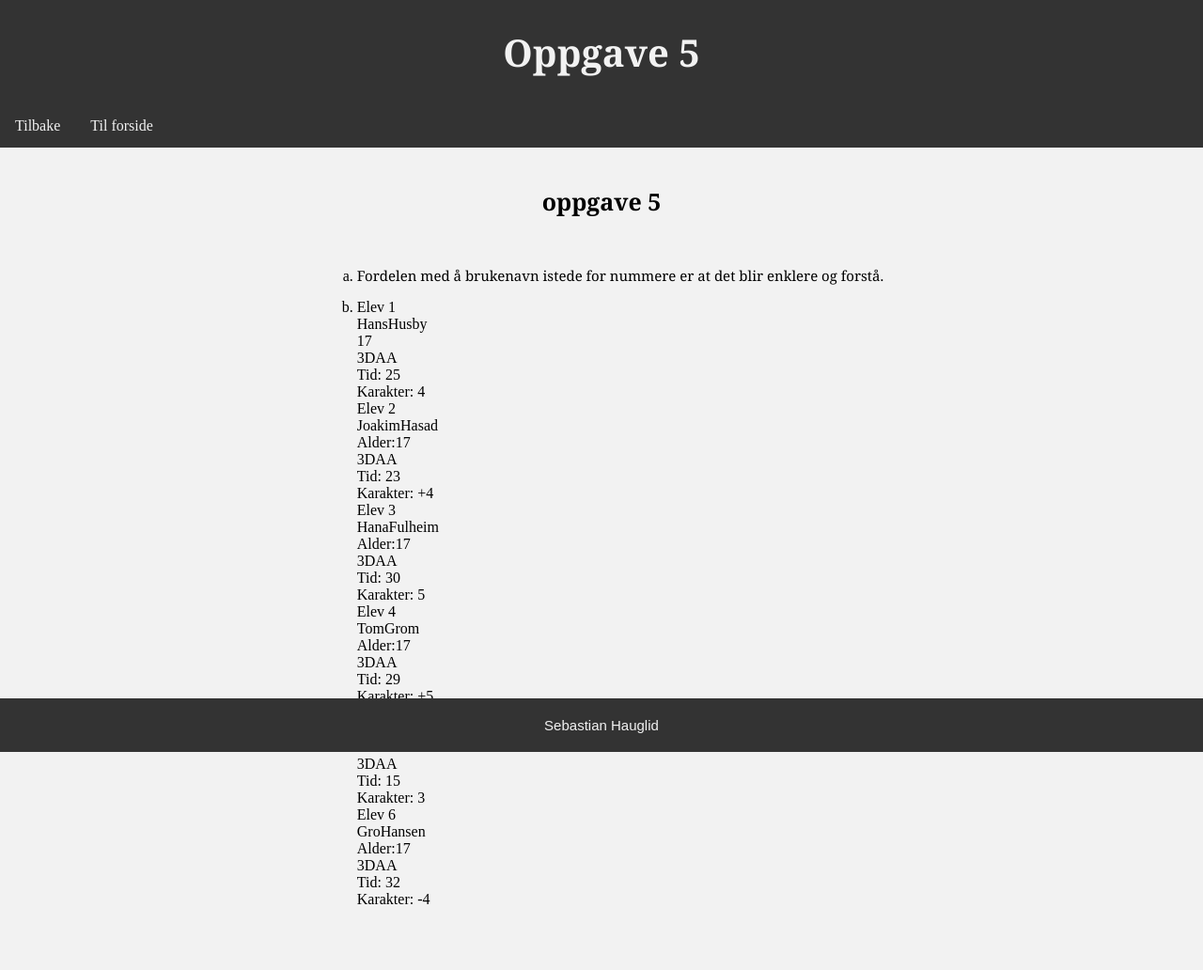
After one commit to TheBaconLord/htdocs, a PHP site: page /oblig3/oppgave5/index.php in a window 1280 px wide. The commit adds this page. Shown: the whole page at 94% size. Run offline with PHP 8.4, Linux system fonts and the light colour scheme.

Commit message:
oblig 3oppgave forandringer

```diff
--- a/1/main.css
+++ b/1/main.css
@@ -76,6 +76,7 @@ h3{
     }
     #content {
       padding-bottom: 50px;
+      padding-top: 20px;
 
       display: flex;
       align-content: center;
@@ -89,3 +90,9 @@ text-align: center;
 font-family: Arial, "Helvetica Neue", Helvetica, sans-serif;
 color: #f2f2f2;
  }
+ .abc{
+  list-style-type: lower-latin;
+}
+table, tr, td {
+  border: 1px solid black;
+}
--- /dev/null
+++ b/1/oblig3/experimental/index.php
@@ -0,0 +1,6 @@
+<?phpfunction standard_array_compare($a, $b) {
+  if (count($a) < count(b)) {
+    return -1;
+  } elseif (count($a) > count($b)) {
+    return 1;...
+    ?>
--- a/1/oblig3/index.php
+++ b/1/oblig3/index.php
@@ -15,6 +15,9 @@
 <a href="oppgave2"> Oppgave 2</a>
 <a href="oppgave3"> Oppgave 3</a>
 <a href="oppgave4"> Oppgave 4</a>
+<a href="oppgave5"> Oppgave 5</a>
+<a href="oppgave6"> Oppgave 6</a>
+<a href="oppgave7"> Oppgave 7</a>
 <a href="../">Til forside</a>
 
 </div>
--- a/1/oblig3/oppgave4/oppgave4.css
+++ b/1/oblig3/oppgave4/oppgave4.css
@@ -0,0 +1,3 @@
+.li{
+    border: 20px;
+}
--- /dev/null
+++ b/1/oblig3/oppgave5/index.php
@@ -0,0 +1,132 @@
+<!DOCTYPE html>
+<html lang="en">
+<head>
+    <link rel="stylesheet" href="../../main.css">
+    <link rel="stylesheet" href="../oblig3.css">
+    <link rel="stylesheet" href="oppgave5.css">
+    <title>Oppgave 5</title>
+</head>
+<body>
+    <div class="header">
+        <h1>Oppgave 5</h1>
+    </div>
+    <div class="topnav">
+        <a href="../">Tilbake</a>
+        <a href="../../">Til forside</a>
+    </div>
+    <div  id="content">
+        <h2>oppgave 5</h2>
+            <ol class= "abc">
+                <li>
+                    <p>Fordelen med å brukenavn istede for nummere er at det blir enklere og forstå.</p>
+                </li>
+                <li>
+                    <?php
+                        $elev1 = array("Fornavn" => "Hans", "Etternavn" => "Husby", "Klasse" => "3DAA", "Tid" => "25", "Alder" => "17", "Karakter" => "4");
+                        $elev2 = array("Fornavn" => "Joakim", "Etternavn" => "Hasad", "Klasse" => "3DAA", "Tid" => "23", "Alder" => "17", "Karakter" => "+4");
+                        $elev3 = array("Fornavn" => "Hana", "Etternavn" => "Fulheim", "Klasse" => "3DAA", "Tid" => "30", "Alder" => "17", "Karakter" => "5");
+                        $elev4 = array("Fornavn" => "Tom", "Etternavn" => "Grom", "Klasse" => "3DAA", "Tid" => "29", "Alder" => "17", "Karakter" => "+5");
+                        $elev5 = array("Fornavn" => "Oskar", "Etternavn" => "Hjemen", "Klasse" => "3DAA", "Tid" => "15", "Alder" => "17", "Karakter" => "3");
+                        $elev6 = array("Fornavn" => "Gro", "Etternavn" => "Hansen", "Klasse" => "3DAA", "Tid" => "32", "Alder" => "17", "Karakter" => "-4");
+
+                        $elev1['Fornavn'] = "Hans";
+                        $elev1['Etternavn'] = "Husby";
+                        $elev1['Klasse'] = "3DAA";
+                        $elev1['Tid'] = "25";
+                        $elev1['Alder'] = "17";
+                        $elev1['Karakter'] = "4";
+
+                        $elev2['Fornavn'] = "Joakim";
+                        $elev2['Etternavn'] = "Hasad";
+                        $elev2['Klasse'] = "3DAA";
+                        $elev2['Tid'] = "23";
+                        $elev2['Alder'] = "17";
+                        $elev2['Karakter'] = "+4";
+
+                        $elev3['Fornavn'] = "Hana";
+                        $elev3['Etternavn'] = "Fulheim";
+                        $elev3['Klasse'] = "3DAA";
+                        $elev3['Tid'] = "30";
+                        $elev3['Alder'] = "17";
+                        $elev3['Karakter'] = "5";
+
+                        $elev4['Fornavn'] = "Tom";
+                        $elev4['Etternavn'] = "Grom";
+                        $elev4['Klasse'] = "3DAA";
+                        $elev4['Tid'] = "29";
+                        $elev4['Alder'] = "17";
+                        $elev4['Karakter'] = "+5";
+
+                        $elev5['Fornavn'] = "Oskar";
+                        $elev5['Etternavn'] = "Hjemen";
+                        $elev5['Klasse'] = "3DAA";
+                        $elev5['Tid'] = "15";
+                        $elev5['Alder'] = "17";
+                        $elev5['Karakter'] = "3";
+
+                        $elev6['Fornavn'] = "Gro";
+                        $elev6['Etternavn'] = "Hansen";
+                        $elev6['Klasse'] = "3DAA";
+                        $elev6['Tid'] = "32";
+                        $elev6['Alder'] = "17";
+                        $elev6['Karakter'] = "-4";
+
+                        echo "Elev 1";
+                        echo "<br>" .$elev1['Fornavn'];
+                        echo         $elev1['Etternavn'];
+                        echo "<br>" .$elev1['Alder'];
+                        echo "<br>" .$elev1['Klasse'];
+                        echo "<br>Tid: " .$elev1['Tid'];
+                        echo "<br>Karakter: " .$elev1['Karakter'];
+
+                        echo "<br>Elev 2";
+                        echo "<br>" .$elev2['Fornavn'];
+                        echo         $elev2['Etternavn'];
+                        echo "<br>Alder:" .$elev2['Alder'];
+                        echo "<br>" .$elev2['Klasse'];
+                        echo "<br>Tid: " .$elev2['Tid'];
+                        echo "<br>Karakter: " .$elev2['Karakter'];
+
+                        echo "<br>Elev 3";
+                        echo "<br>" .$elev3['Fornavn'];
+                        echo         $elev3['Etternavn'];
+                        echo "<br>Alder:" .$elev3['Alder'];
+                        echo "<br>" .$elev3['Klasse'];
+                        echo "<br>Tid: " .$elev3['Tid'];
+                        echo "<br>Karakter: " .$elev3['Karakter'];
+
+                        echo "<br>Elev 4";
+                        echo "<br>" .$elev4['Fornavn'];
+                        echo         $elev4['Etternavn'];
+                        echo "<br>Alder:" .$elev4['Alder'];
+                        echo "<br>" .$elev4['Klasse'];
+                        echo "<br>Tid: " .$elev4['Tid'];
+                        echo "<br>Karakter: " .$elev4['Karakter'];
+
+                        echo "<br>Elev 5";
+                        echo "<br>" .$elev5['Fornavn'];
+                        echo         $elev5['Etternavn'];
+                        echo "<br>Alder:" .$elev5['Alder'];
+                        echo "<br>" .$elev5['Klasse'];
+                        echo "<br>Tid: " .$elev5['Tid'];
+                        echo "<br>Karakter: " .$elev5['Karakter'];
+
+                        echo "<br>Elev 6";
+                        echo "<br>" .$elev6['Fornavn'];
+                        echo         $elev6['Etternavn'];
+                        echo "<br>Alder:" .$elev6['Alder'];
+                        echo "<br>" .$elev6['Klasse'];
+                        echo "<br>Tid: " .$elev6['Tid'];
+                        echo "<br>Karakter: " .$elev6['Karakter'];
+                    ?>
+                </li>
+            </ol>
+    <div>
+
+    </div>
+    </div>
+    <div class="footer">
+        <p id="sebastianhauglid">Sebastian Hauglid</p>
+    </div>
+</body>
+</html>
```
Also changed, not shown: 1/oblig3/oppgave1/index.php (+16 -5 lines), 1/oblig3/oppgave2/index.php (+12 -1 lines), 1/oblig3/oppgave3/index.php (+28 -0 lines), 1/oblig3/oppgave4/index.php (+85 -0 lines), 1/oblig3/oppgave6/index.php (added, +83 -0 lines), 1/oblig3/oppgave7/index.php (added, +91 -0 lines), 1/oblig3/experimental/experimental.css (added), 1/oblig3/oppgave5/oppgave5.css (added), 1/oblig3/oppgave6/oppgave6.css (added), 1/oblig3/oppgave7/oppgave7.css (added).
